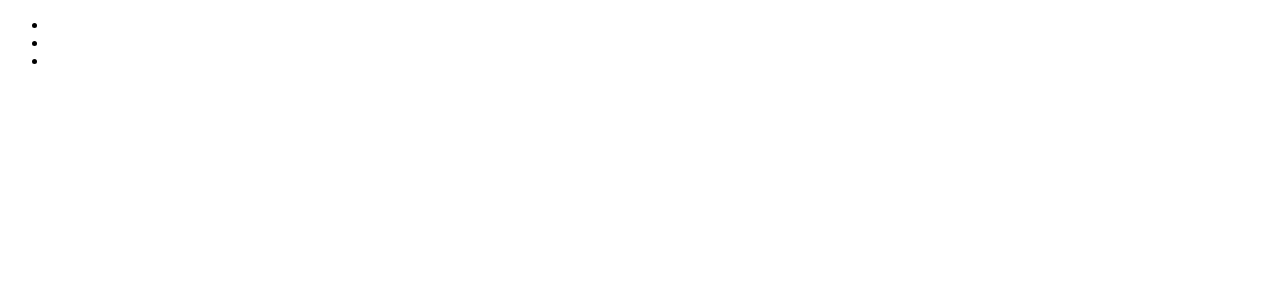
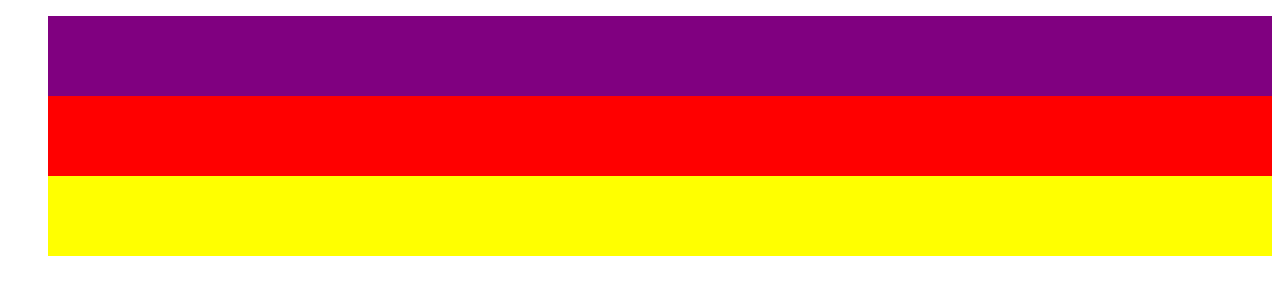
Before and after one commit to NerVod/Cours_Github, a plain HTML site: page couleurs.html in a window 1280 px wide. Drawn offline with Linux system fonts and the light colour scheme.

Commit message:
Ajout des li avec css couleurs

```diff
--- a/couleurs.html
+++ b/couleurs.html
@@ -8,6 +8,21 @@
 
     <style>
 
+        li {
+            list-style-type: none;
+            height: 80px;
+            flex-basis: 33.3333%;
+        }
+
+        li:nth-child(1) {
+            background-color: purple;
+        }
+        li:nth-child(2) {
+            background-color: red;
+        }
+        li:nth-child(3) {
+            background-color: yellow;
+        }
     </style>
 </head>
 <body>
```
